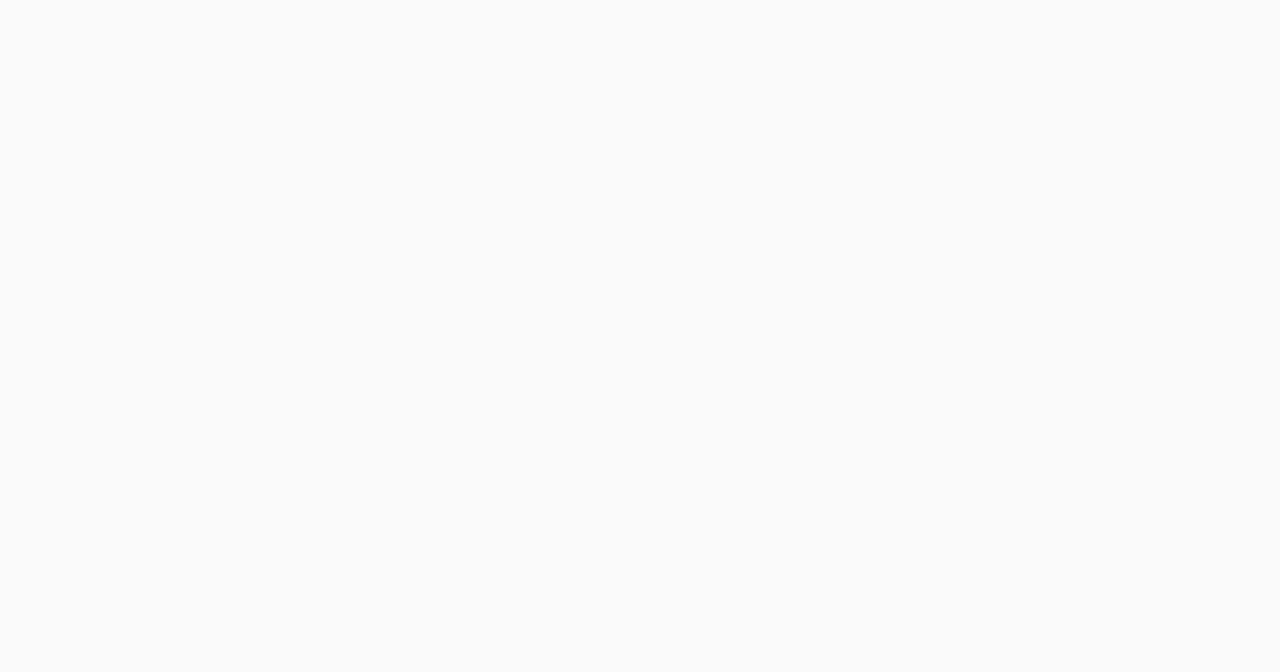
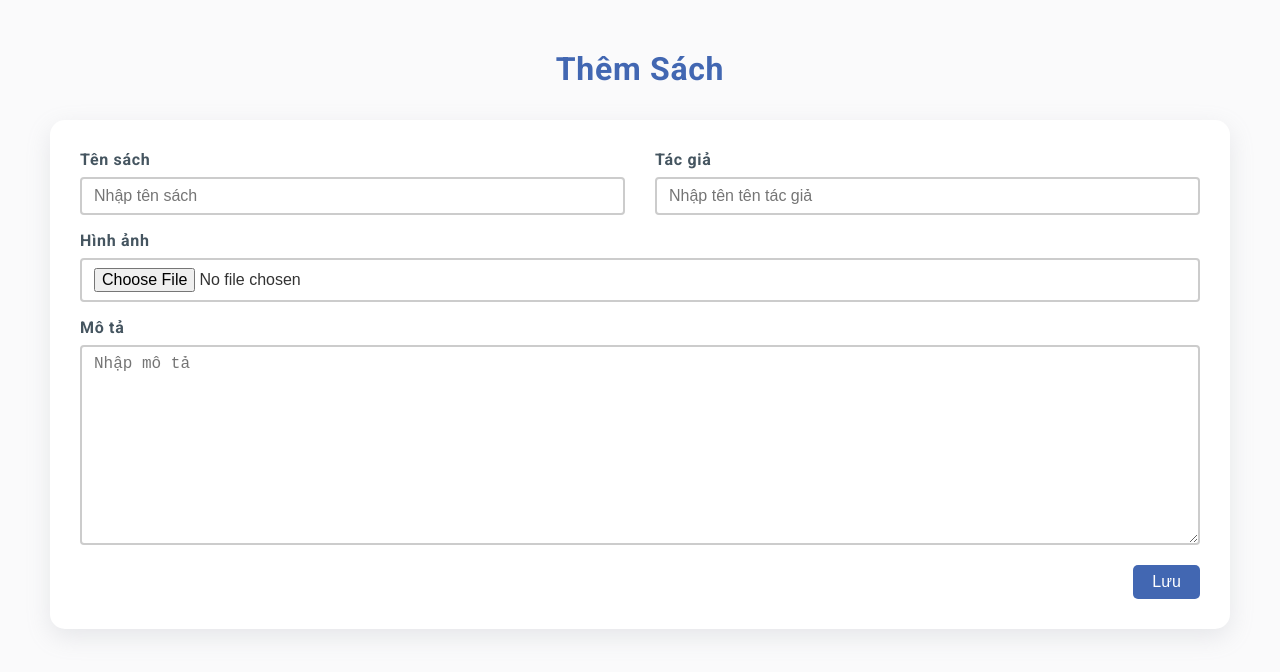
Before and after one commit to LeTrongKhiem/CoreSystem, a React (Create React App) app in the folder WebApplication/src/main/webapp/: page /add-book in a window 1280 px wide. Before the commit this address had no page. Shown: the top 672 px of the page. Built offline with nearby package versions, Linux system fonts and the light colour scheme.

Commit message:
create UI post book and validate

```diff
--- a/WebApplication/src/main/webapp/package.json
+++ b/WebApplication/src/main/webapp/package.json
@@ -11,6 +11,7 @@
     "react-dom": "^18.2.0",
     "react-router-dom": "^6.10.0",
     "react-scripts": "5.0.1",
+    "react-toastify": "^9.1.2",
     "web-vitals": "^2.1.4",
     "yup": "^1.1.1"
   },
--- a/WebApplication/src/main/webapp/src/App.css
+++ b/WebApplication/src/main/webapp/src/App.css
@@ -3,11 +3,10 @@
 }
 
 .layout__content {
-  padding-left: var(--sidebar-width);
   background-color: var(--second-bg);
   min-height: 100vh;
 }
 
 .layout__content-main {
-  padding: 30px;
+  padding: 50px;
 }
--- a/WebApplication/src/main/webapp/src/App.js
+++ b/WebApplication/src/main/webapp/src/App.js
@@ -5,6 +5,7 @@ import "./assets/css/grid.css";
 import "./assets/css/index.css";
 import {BrowserRouter, Route, Routes} from "react-router-dom";
 import {AddBookExchange} from "./pages";
+import {ToastContainer} from "react-toastify";
 function App() {
   return (
       <BrowserRouter>
@@ -12,11 +13,12 @@ function App() {
                       <div className="layout__content">
                         <div className="layout__content-main">
                           <Routes>
-                            <Route path="/" element={<AddBookExchange/>}/>
+                            <Route path="/add-book" element={<AddBookExchange/>}/>
                           </Routes>
                         </div>
                       </div>
                     </div>
+          <ToastContainer/>
       </BrowserRouter>
   );
 }
--- a/WebApplication/src/main/webapp/src/assets/css/index.css
+++ b/WebApplication/src/main/webapp/src/assets/css/index.css
@@ -88,6 +88,7 @@ input:focus {
 .page-header {
     margin-bottom: 40px;
     text-transform: capitalize;
+
 }
 
 .card {
--- a/WebApplication/src/main/webapp/src/pages/AddBookExchange.jsx
+++ b/WebApplication/src/main/webapp/src/pages/AddBookExchange.jsx
@@ -4,43 +4,64 @@ import React, {useState, useEffect} from "react";
 import {FastField, Form, Formik} from "formik";
 import InputField from "../custom-fields/InputField";
 import './addBookExchange.css'
+import {toast} from "react-toastify";
+
 const AddBookExchange = () => {
     const initialValues = {
         name: '',
-        priceOld: 0,
-        priceCurrent: 0,
+        author: '',
+        images: '',
+        imagesPreview: '',
         description: '',
-        category_id: [],
-        categoryNames: [],
-        brand_id: '',
-        brandName: '',
-        consumer: 0,
-        cotton: 0,
-        made_in: '',
-        sale_off: '',
-        type: '',
-        form: '',
-
 
     }
+    const navigate = useNavigate();
+    const validationSchema = Yup.object().shape({
+        name: Yup.string().required('Vui lòng nhập tên sách'),
+        author: Yup.string().required('Vui lòng nhập tên tác giả'),
+        images: Yup.mixed().required('Vui lòng chọn hình ảnh'),
+        description: Yup.string().required('Vui lòng nhập mô tả'),
+    });
 
 
 
-
-    const saveProduct = async (values) => {
-
+    const saveBookExchange = async (values) => {
+        const formData = new FormData();
+        formData.append('name', values.name);
+        formData.append('author', values.author);
+        formData.append('images', values.images);
+        formData.append('description', values.description);
+        const response = await fetch('http://localhost:8080/api/bookExchange', {
+            method: 'POST',
+            body: formData
+        });
+        if(response.status === 200) {
+            navigate('/bookExchange');
+            toast.success('Thêm sách thành công');
+        }
+        else {
+            toast.error('Thêm sách thất bại');
+        }
+        const result = await response.json();
     }
     return (
         <div>
-        <h2 className="page-header">
+            <h2 className="page-header page-exchangeBook">
                 Thêm sách
             </h2>
             <div className="row">
                 <div className="col-12">
                     <div className="card">
                         <div className="card__body">
-                        <Formik initialValues={initialValues}>
-                            {({}) => (
+                            <Formik initialValues={initialValues}
+                                    onSubmit={values => {
+                                        saveBookExchange(values);
+                                    }}
+                                    validationSchema={validationSchema}
+
+                            >
+                                {({values, setFieldValue }) => (
+                                    console.log(values),
                                     <Form>
                                         <div className="row">
                                             <div className="col-6">
@@ -52,14 +73,71 @@ const AddBookExchange = () => {
                                                         type="text"
                                                         className="form-control"
                                                         placeholder="Nhập tên sách"
-                                                    htmlFor="name"
                                                     />
 
 
                                                 </div>
 
+
+                                            </div>
+                                            <div className="col-6">
+                                                <div className="form-group">
+                                                    <label htmlFor="author">Tác giả</label>
+                                                    <FastField
+                                                        component={InputField}
+                                                        name="author"
+                                                        type="text"
+                                                        className="form-control"
+                                                        placeholder="Nhập tên tên tác giả"
+                                                    />
+
+
                                                 </div>
                                             </div>
+                                            <div className="col-12">
+                                                <div className="form-group">
+                                                    <label htmlFor="images">Hình ảnh</label>
+                                                    <input
+                                                        name="images"
+                                                        type="file"
+                                                        className="form-control"
+                                                        onChange={(event) => {
+                                                           const file = event.target.files[0];
+                                                           setFieldValue('images', file);
+                                                           setFieldValue('imagesPreview', URL.createObjectURL(file));
+                                                        }
+                                                        }
+                                                    />
+                                                    {values.imagesPreview && (
+                                                        <img src={values.imagesPreview} alt="Ảnh xem trước"
+                                                             style={{height: '200px',margin: '10px'}}
+                                                        />
+                                                    )}
+
+                                                </div>
+                                            </div>
+                                            <div className="col-12">
+                                                <div className="form-group">
+                                                    <label htmlFor="description">Mô tả</label>
+                                                    <FastField
+                                                        as="textarea"
+                                                        name="description"
+                                                        type="area"
+                                                        className="form-control"
+                                                        placeholder="Nhập mô tả"
+                                                        style={{height: '200px'}}
+                                                    />
+
+                                                </div>
+                                            </div>
+
+                                        </div>
+                                        <div className="row">
+                                            <div className="col-12 btn-postBook">
+                                                <button type="submit" className="btn btn-primary">Lưu</button>
+                                            </div>
+                                        </div>
+
                                     </Form>
                                 )}
                             </Formik>
--- a/WebApplication/src/main/webapp/src/pages/addBookExchange.css
+++ b/WebApplication/src/main/webapp/src/pages/addBookExchange.css
@@ -1,3 +1,10 @@
+.page-exchangeBook{
+ text-align: center;
+    font-size: 2rem;
+    font-weight: 600;
+    margin-bottom: 2rem;
+    color: #4267b2;
+}
 .form-group {
     margin-bottom: 1rem;
 }
@@ -59,66 +66,19 @@ label {
     margin-bottom: 16px;
 }
 
-.catalog {
+
+.btn-postBook {
     display: flex;
-    flex-wrap: wrap;
-    justify-content: space-between;
+    justify-content: flex-end;
 }
 
-.catalog__filter {
-    width: 20%;
-    width: max-content;
-    height: 50vh;
-    background-color: #fff;
-    padding: 1rem;
-    position: fixed;
-    right: 0;
-    top: 100px;
-    bottom: 100px;
-    z-index: 100;
-    box-shadow: 0 0 10px rgba(0, 0, 0, 0.2);
-    transform: translateX(100%);
-    transition: transform 0.3s ease;
-}
-catalog__filter__close{
-    display: block;
-    font-size: 2rem;
-    margin-bottom: 1rem;
-}
-
-.catalog__filter.active {
-    transform: translateX(0);
-}
-
-.catalog__filter__widget {
-    margin-bottom: 1rem;
-}
-
-.catalog__filter__widget__title {
-    font-size: 1.25rem;
-    font-weight: 600;
-    text-transform: capitalize;
-    margin-bottom: 16px;
-}
-
-.catalog__filter__widget____content {
-    color: #2d2d2d;
-}
-
-.catalog__filter__widget____item {
-    margin-bottom: 16px;
-}
-.catalog__filter__toggle button{
+.btn-postBook button {
     border: 0;
     outline: 0;
+    border-radius: 5px;
     color: #fff;
-    font-size: 1.5rem;
-    font-weight: 600;
-    text-transform: uppercase;
+    font-size: 1rem;
+    background-color: #4267b2;
+    padding: 0.5rem 1.2rem;
     cursor: pointer;
-    overflow: hidden;
-    position: relative;
-    font-size: 1rem;
-    background-color: var(--main-color);
-    padding: 0.5rem 1.2rem;
 }
```
Also changed, not shown: 1 other file (tests, documents, lock files or other folders). Lines whose indentation alone changed are shown as unchanged.
